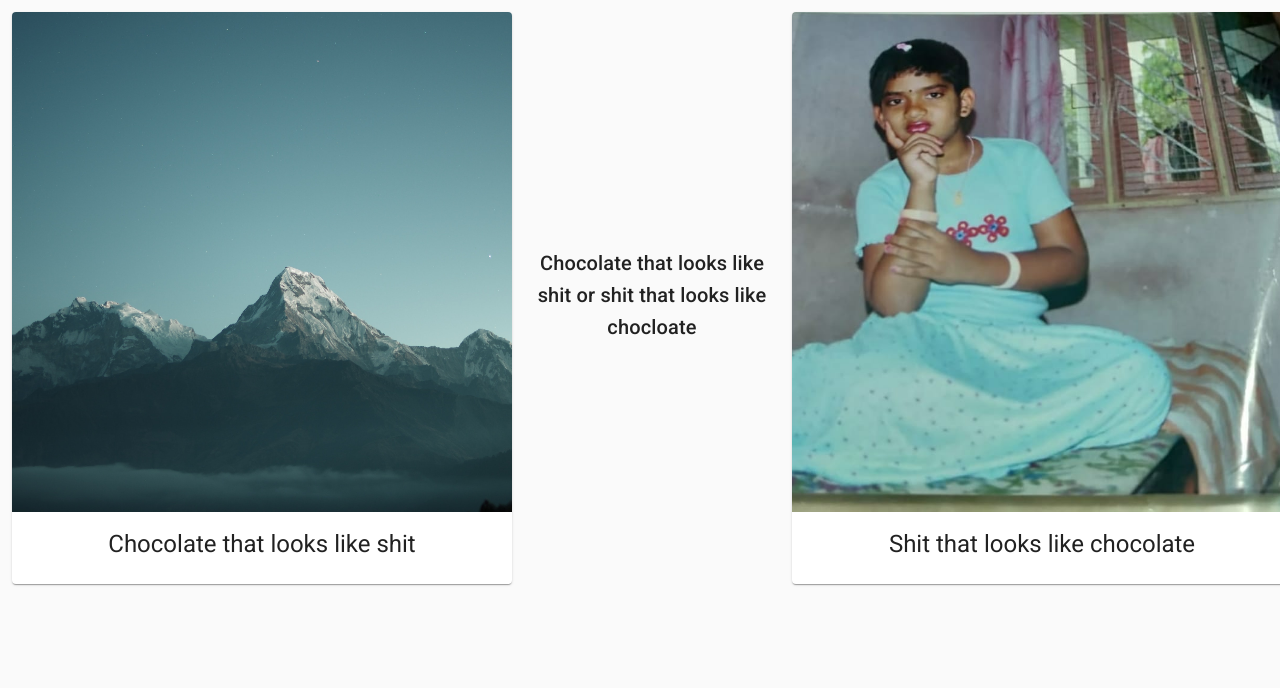
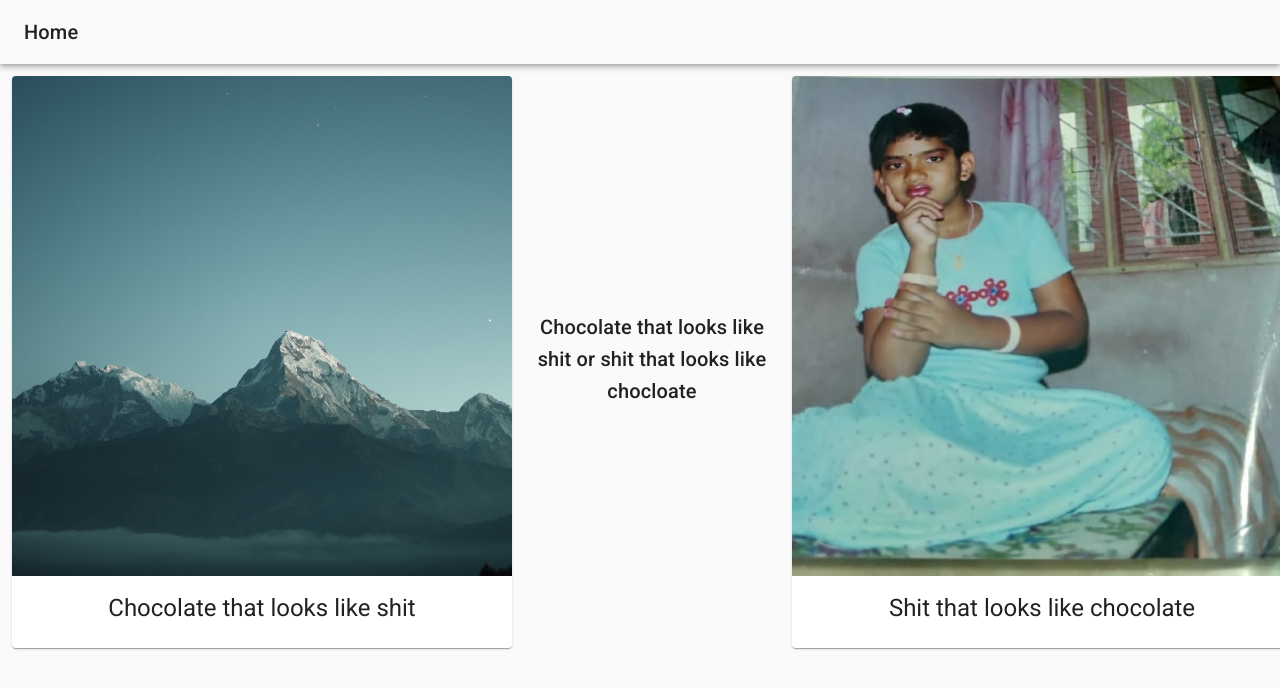
Before and after one commit to HiranmayaGundu/HappyBirthdaySuhas, a Next.js app: page /this-or-that in a window 1280 px wide. Shown: the top 688 px of the page. Built offline with nearby package versions, Linux system fonts and the light colour scheme.

Commit message:
Add AppBar to help get to home page quickly

```diff
--- /dev/null
+++ b/components/app-bar.tsx
@@ -0,0 +1,19 @@
+import Link from "next/link";
+
+import AppBar from "@material-ui/core/AppBar";
+import Toolbar from "@material-ui/core/Toolbar";
+import Typography from "@material-ui/core/Typography";
+
+export default function AppBarComponent() {
+  return (
+    <AppBar position="static" color="transparent">
+      <Toolbar>
+        <Link href="/home">
+          <a>
+            <Typography variant="h6">Home</Typography>
+          </a>
+        </Link>
+      </Toolbar>
+    </AppBar>
+  );
+}
--- a/pages/this-or-that.tsx
+++ b/pages/this-or-that.tsx
@@ -1,4 +1,5 @@
 import { useState } from "react";
+import AppBar from "../components/app-bar";
 import Grid from "@material-ui/core/Grid";
 import Box from "@material-ui/core/Box";
 import MediaCard from "../components/this-or-that-card";
@@ -63,6 +64,7 @@ export default function ThisOrThat() {
   const styles = useStyles();
   return (
     <>
+      <AppBar />
       {gameIndex < GameConfig.length ? (
         <Grid
           container
@@ -102,7 +104,7 @@ export default function ThisOrThat() {
       ) : (
         <Box
           width="100vw"
-          height="100vh"
+          height="80vh"
           display="flex"
           alignItems="center"
           justifyContent="center"
```
